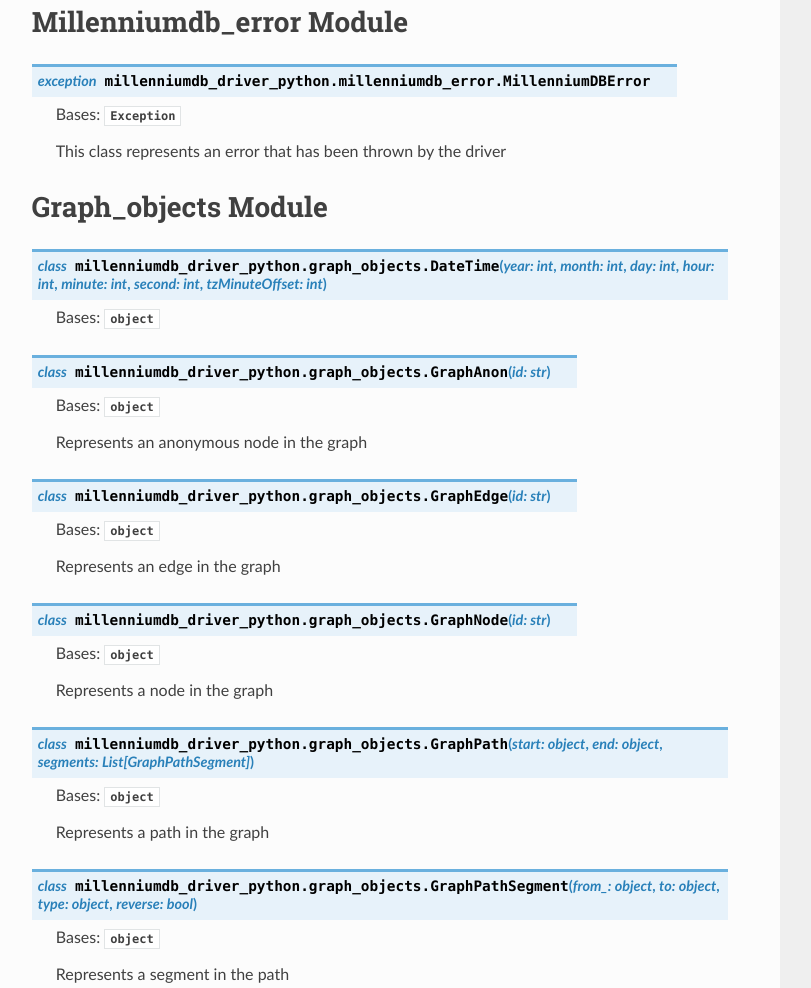
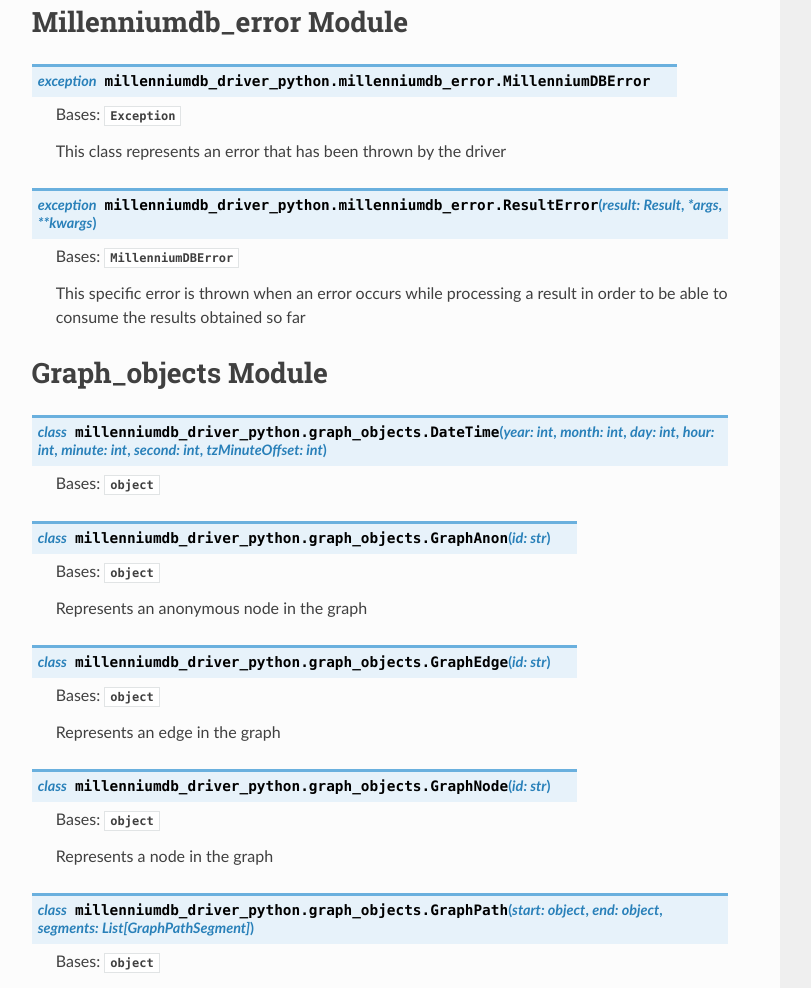
Before and after one commit to VicenteVicente/__mdb_driver_wip, a plain HTML site: page index.html in a window 1280 px wide. Shown: the part 2324-3312 px from the top of the page, without its empty margins (320-1131 px from the left). Drawn offline with Linux system fonts and the light colour scheme.

Commit message:
deploy: 7889657dc20789b81fef73a5749a90b08f4cbd11

```diff
--- a/index.html
+++ b/index.html
@@ -223,6 +223,14 @@
 <em class="property"><span class="pre">exception</span><span class="w"> </span></em><span class="sig-prename descclassname"><span class="pre">millenniumdb_driver_python.millenniumdb_error.</span></span><span class="sig-name descname"><span class="pre">MillenniumDBError</span></span><a class="headerlink" href="#millenniumdb_driver_python.millenniumdb_error.MillenniumDBError" title="Permalink to this definition"></a></dt>
 <dd><p>Bases: <a class="reference external" href="https://docs.python.org/3/library/exceptions.html#Exception" title="(in Python v3.13)"><code class="xref py py-class docutils literal notranslate"><span class="pre">Exception</span></code></a></p>
 <p>This class represents an error that has been thrown by the driver</p>
+</dd></dl>
+
+<dl class="py exception">
+<dt class="sig sig-object py" id="millenniumdb_driver_python.millenniumdb_error.ResultError">
+<em class="property"><span class="pre">exception</span><span class="w"> </span></em><span class="sig-prename descclassname"><span class="pre">millenniumdb_driver_python.millenniumdb_error.</span></span><span class="sig-name descname"><span class="pre">ResultError</span></span><span class="sig-paren">(</span><em class="sig-param"><span class="n"><span class="pre">result</span></span><span class="p"><span class="pre">:</span></span><span class="w"> </span><span class="n"><a class="reference internal" href="#millenniumdb_driver_python.result.Result" title="millenniumdb_driver_python.result.Result"><span class="pre">Result</span></a></span></em>, <em class="sig-param"><span class="o"><span class="pre">*</span></span><span class="n"><span class="pre">args</span></span></em>, <em class="sig-param"><span class="o"><span class="pre">**</span></span><span class="n"><span class="pre">kwargs</span></span></em><span class="sig-paren">)</span><a class="headerlink" href="#millenniumdb_driver_python.millenniumdb_error.ResultError" title="Permalink to this definition"></a></dt>
+<dd><p>Bases: <a class="reference internal" href="#millenniumdb_driver_python.millenniumdb_error.MillenniumDBError" title="millenniumdb_driver_python.millenniumdb_error.MillenniumDBError"><code class="xref py py-class docutils literal notranslate"><span class="pre">MillenniumDBError</span></code></a></p>
+<p>This specific error is thrown when an error occurs while processing a result
+in order to be able to consume the results obtained so far</p>
 </dd></dl>
 
 </section>
```
